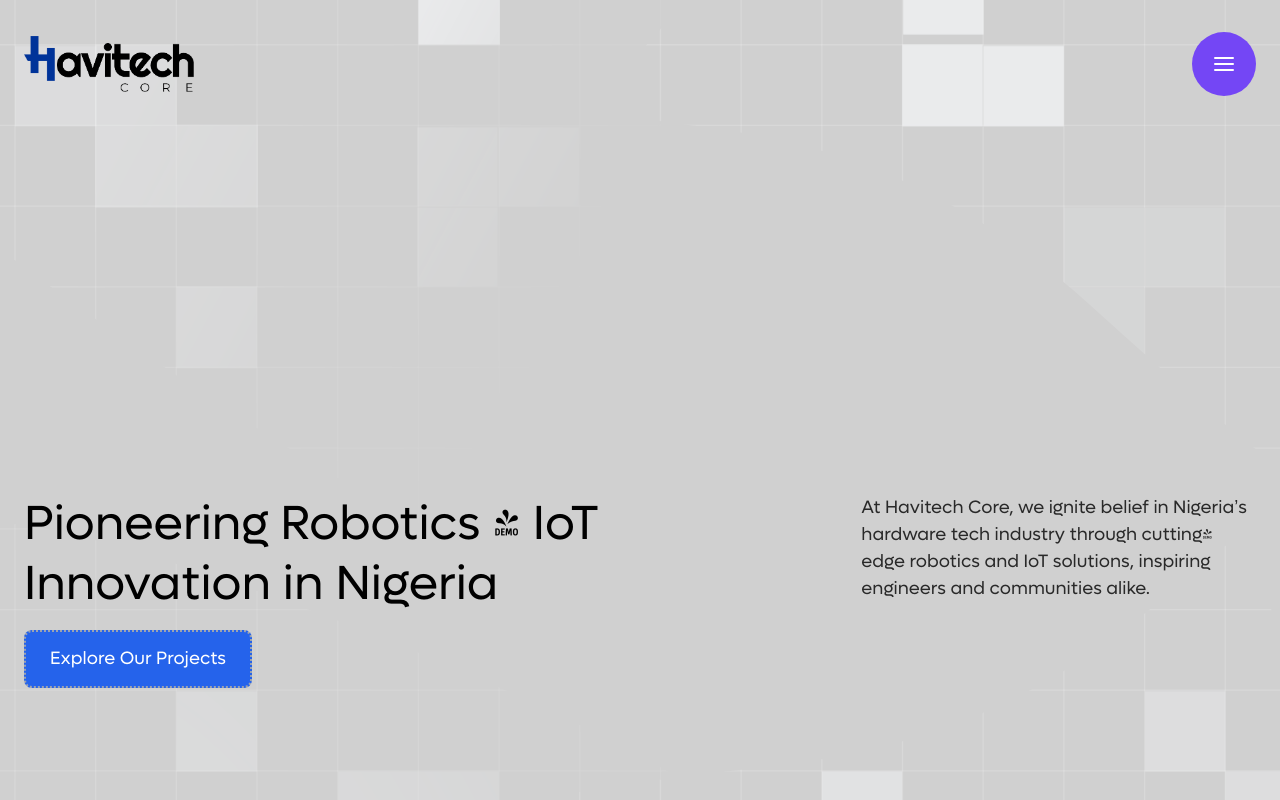
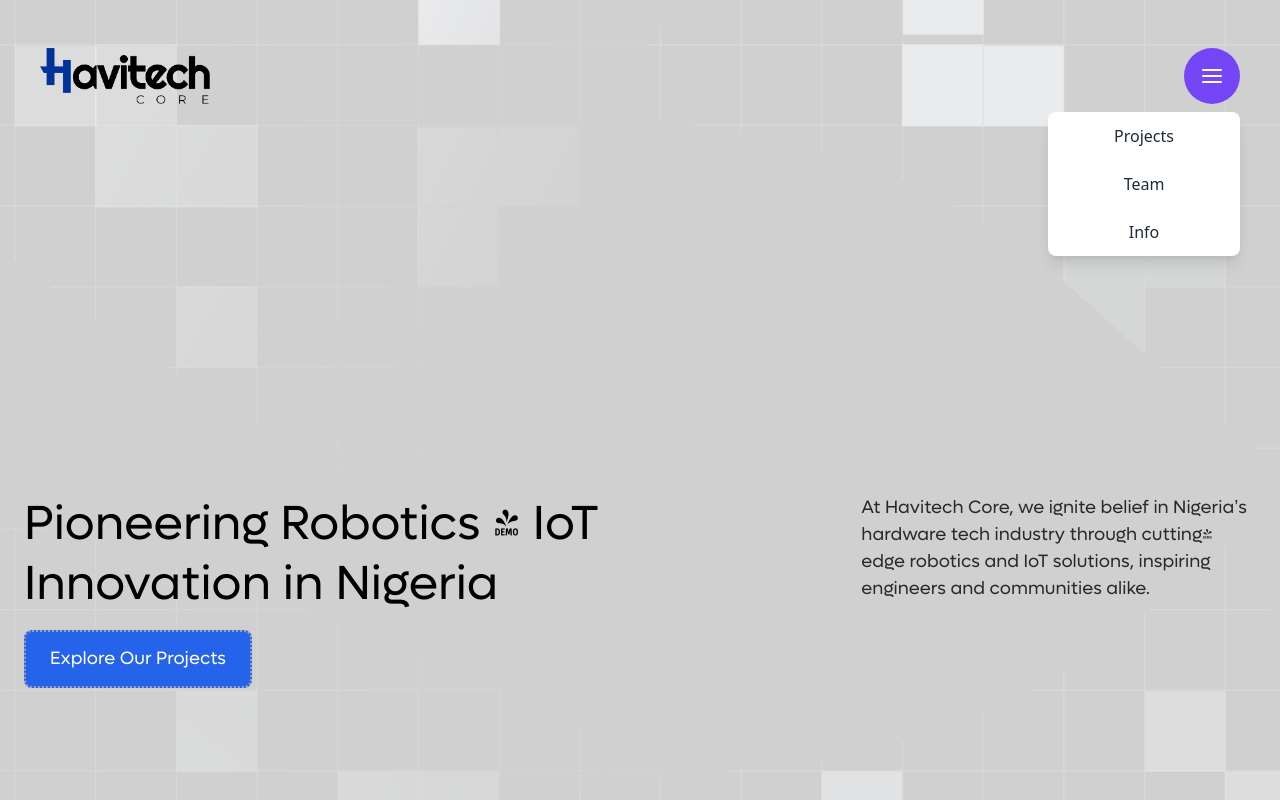
Before and after one commit to Festivemena/byhavi, a Next.js app: page / in a window 1280 px wide. Both pictures are taken after a click on the button 1224 px from the left and 64 px from the top of the page. Shown: the top 800 px of the page. Built offline with nearby package versions, Linux system fonts and the light colour scheme.

Commit message:
Updated Navbar icon

```diff
--- a/src/app/components/Navbar.jsx
+++ b/src/app/components/Navbar.jsx
@@ -1,14 +1,20 @@
 import { AlignJustify } from "lucide-react";
-import React from "react";
+import React, { useState } from "react";
 import Image from "next/image";
+import Link from "next/link";
 
 const Navbar = () => {
+  const [menuOpen, setMenuOpen] = useState(false);
+
+  const toggleMenu = () => {
+    setMenuOpen(!menuOpen);
+  };
+
   return (
-    <div className="max-w-[1400px] mx-auto w-full">
+    <div className="max-w-[1400px] mx-auto w-full p-4">
       <div className="flex justify-between items-center">
+        {/* Logo */}
         <div>
-          {/* Updated Logo */}
-
           <Image
             src="/image/branding havitech main logo.png"
             alt="Havitech Logo"
@@ -16,14 +22,33 @@ const Navbar = () => {
             height={170}
             className="inline-block mr-2"
           />
+        </div>
 
-        </div>
-        <div>
-          <div>
-            <button className="bg-electric text-white p-5 font-lufga rounded-full hover:shadow-2xl hover:bg-electric/95 transition">
+        {/* Menu Button */}
+        <div className="relative">
+          <button
+            onClick={toggleMenu}
+            className="bg-electric text-white p-4 font-lufga rounded-full hover:shadow-2xl hover:bg-electric/95 transition"
+          >
             <AlignJustify />
           </button>
+
+          {/* Dropdown Menu */}
+          {menuOpen && (
+            <div className="absolute right-0 mt-2 w-48 bg-white shadow-lg rounded-lg overflow-hidden">
+              <ul className="text-gray-800">
+                <li className="hover:bg-gray-200 p-3 text-center">
+                  <Link href="#projects" onClick={() => setMenuOpen(false)}>Projects</Link>
+                </li>
+                <li className="hover:bg-gray-200 p-3 text-center">
+                  <Link href="#team" onClick={() => setMenuOpen(false)}>Team</Link>
+                </li>
+                <li className="hover:bg-gray-200 p-3 text-center">
+                  <Link href="#info" onClick={() => setMenuOpen(false)}>Info</Link>
+                </li>
+              </ul>
             </div>
+          )}
         </div>
       </div>
     </div>
```
Lines whose indentation alone changed are shown as unchanged.
